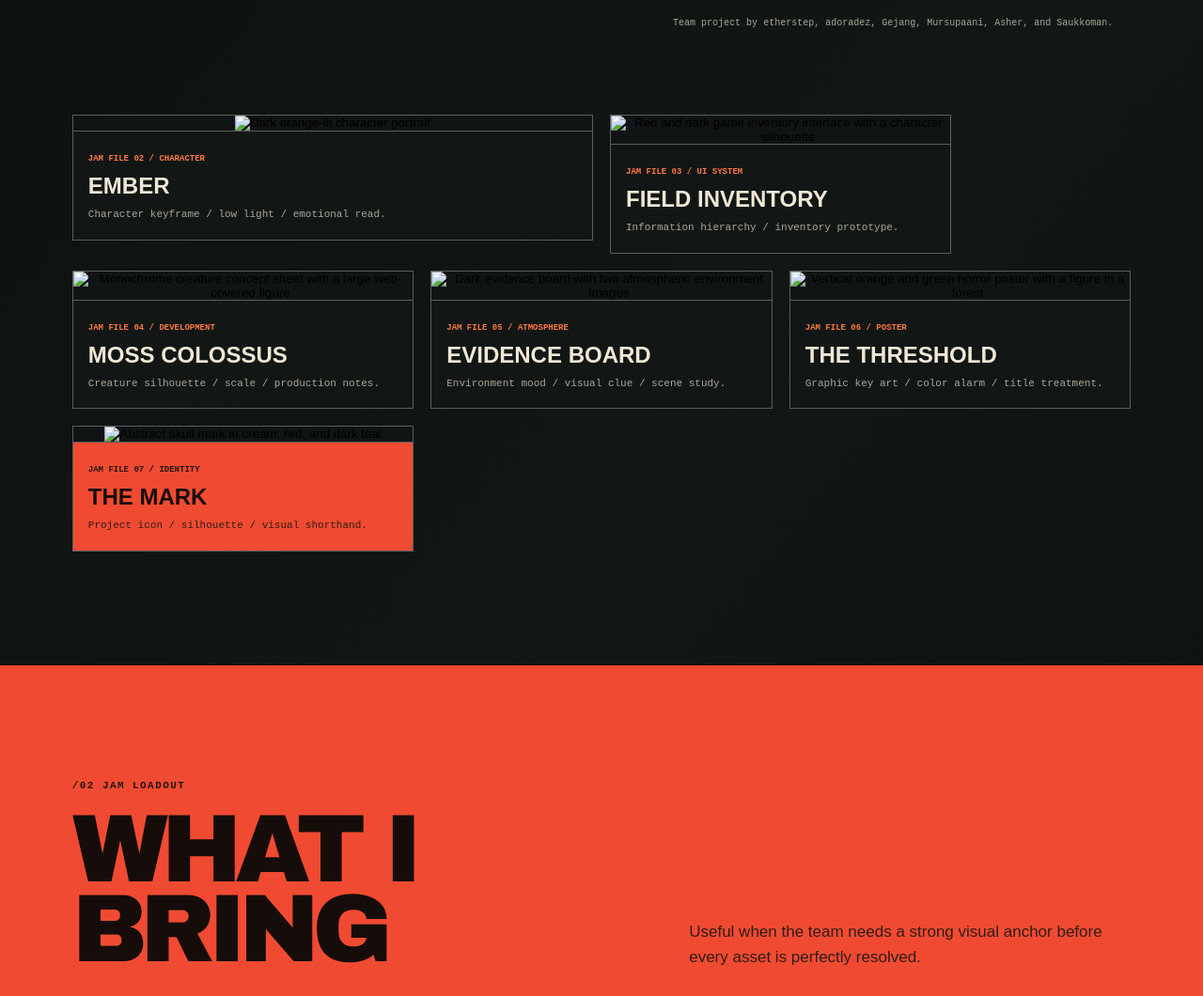
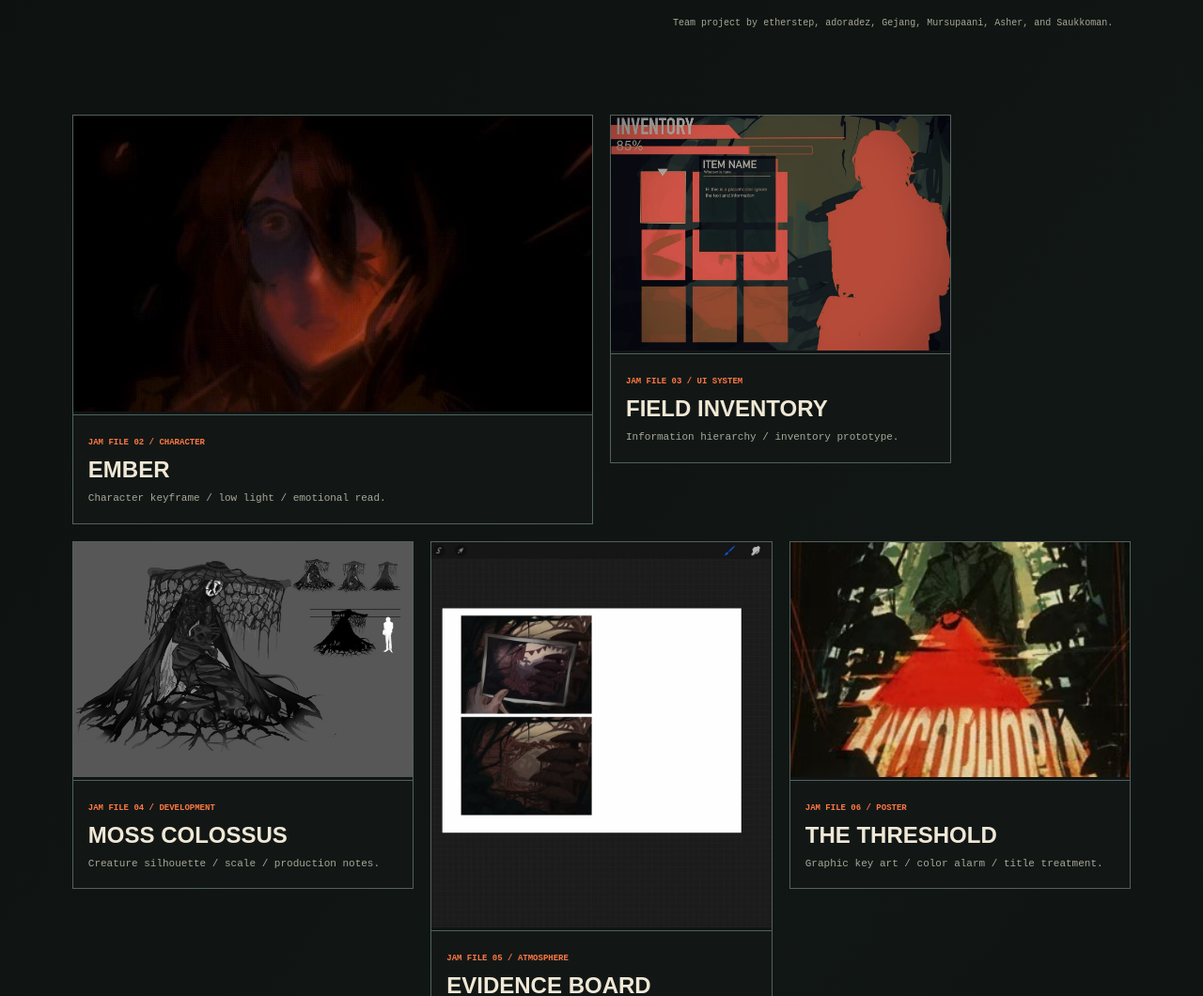
Before and after one commit to Asher14210/AsherPortfolio, a plain HTML site: page gamejam.html in a window 1280 px wide. Shown: the part 1740-2800 px from the top of the page at 94% size. Drawn offline with Linux system fonts and the light colour scheme.

Commit message:
Fix game jam asset paths

```diff
--- a/gamejam.html
+++ b/gamejam.html
@@ -5,7 +5,7 @@
   <meta name="viewport" content="width=device-width, initial-scale=1">
   <meta name="description" content="Asher's game jam archive — character art, UI, visual development, and strange little worlds.">
   <title>Game Jam Archive — Asher</title>
-  <link rel="icon" type="image/png" href="assets/gamejam/skull-mark.png">
+  <link rel="icon" type="image/png" href="skull-mark.png">
   <link rel="stylesheet" href="gamejam.css">
   <link rel="stylesheet" href="gamejam-overrides.css">
   <script defer src="gamejam.js"></script>
@@ -36,7 +36,7 @@
       <div class="gj-terminal" aria-label="Game jam archive status">
         <div class="gj-terminal-bar"><span>JAM_STATUS.EXE</span><span>— □ ×</span></div>
         <div class="gj-terminal-body">
-          <div class="gj-terminal-mark"><img src="assets/gamejam/skull-mark.png" alt="Abstract skull mark"></div>
+          <div class="gj-terminal-mark"><img src="skull-mark.png" alt="Abstract skull mark"></div>
           <p class="gj-terminal-label">CURRENT DIRECTIVE</p>
           <h2>BUILD THE<br>MOOD FIRST.</h2>
           <div class="gj-progress"><span style="--progress:78%"></span></div>
@@ -59,7 +59,7 @@
       </div>
 
       <article class="gj-feature">
-        <div class="gj-feature-image gj-frame"><span class="gj-corner gj-corner-tl"></span><span class="gj-corner gj-corner-br"></span><img src="assets/gamejam/mycophobia-poster.png" alt="Mycophobia fungal horror poster with a character and fungal shapes"></div>
+        <div class="gj-feature-image gj-frame"><span class="gj-corner gj-corner-tl"></span><span class="gj-corner gj-corner-br"></span><img src="mycophobia-poster.png" alt="Mycophobia fungal horror poster with a character and fungal shapes"></div>
         <div class="gj-feature-copy">
           <p class="gj-file-id">JAM FILE 01 // KEY ART</p>
           <h3>MYCOPHOBIA</h3>
@@ -77,28 +77,28 @@
       </article>
 
       <div class="gj-file-grid">
-        <article class="gj-file-card gj-file-card-wide" data-full="assets/gamejam/ember-portrait.jpeg" data-title="EMBER / CHARACTER KEYFRAME">
-          <button class="gj-image-button" aria-label="Open Ember character keyframe"><img src="assets/gamejam/ember-portrait.jpeg" alt="Dark orange-lit character portrait"></button>
+        <article class="gj-file-card gj-file-card-wide" data-full="ember-portrait.jpeg" data-title="EMBER / CHARACTER KEYFRAME">
+          <button class="gj-image-button" aria-label="Open Ember character keyframe"><img src="ember-portrait.jpeg" alt="Dark orange-lit character portrait"></button>
           <div class="gj-card-copy"><span>JAM FILE 02 / CHARACTER</span><h3>EMBER</h3><p>Character keyframe / low light / emotional read.</p></div>
         </article>
-        <article class="gj-file-card" data-full="assets/gamejam/inventory-ui.jpeg" data-title="FIELD INVENTORY / UI PASS">
-          <button class="gj-image-button" aria-label="Open field inventory UI"><img src="assets/gamejam/inventory-ui.jpeg" alt="Red and dark game inventory interface with a character silhouette"></button>
+        <article class="gj-file-card" data-full="inventory-ui.jpeg" data-title="FIELD INVENTORY / UI PASS">
+          <button class="gj-image-button" aria-label="Open field inventory UI"><img src="inventory-ui.jpeg" alt="Red and dark game inventory interface with a character silhouette"></button>
           <div class="gj-card-copy"><span>JAM FILE 03 / UI SYSTEM</span><h3>FIELD INVENTORY</h3><p>Information hierarchy / inventory prototype.</p></div>
         </article>
-        <article class="gj-file-card" data-full="assets/gamejam/creature-sheet.jpeg" data-title="MOSS COLOSSUS / CREATURE SHEET">
-          <button class="gj-image-button" aria-label="Open moss colossus creature sheet"><img src="assets/gamejam/creature-sheet.jpeg" alt="Monochrome creature concept sheet with a large web-covered figure"></button>
+        <article class="gj-file-card" data-full="creature-sheet.jpeg" data-title="MOSS COLOSSUS / CREATURE SHEET">
+          <button class="gj-image-button" aria-label="Open moss colossus creature sheet"><img src="creature-sheet.jpeg" alt="Monochrome creature concept sheet with a large web-covered figure"></button>
           <div class="gj-card-copy"><span>JAM FILE 04 / DEVELOPMENT</span><h3>MOSS COLOSSUS</h3><p>Creature silhouette / scale / production notes.</p></div>
         </article>
-        <article class="gj-file-card gj-file-card-tall" data-full="assets/gamejam/evidence-board.jpeg" data-title="EVIDENCE BOARD / ENVIRONMENT">
-          <button class="gj-image-button" aria-label="Open evidence board concept"><img src="assets/gamejam/evidence-board.jpeg" alt="Dark evidence board with two atmospheric environment images"></button>
+        <article class="gj-file-card gj-file-card-tall" data-full="evidence-board.jpeg" data-title="EVIDENCE BOARD / ENVIRONMENT">
+          <button class="gj-image-button" aria-label="Open evidence board concept"><img src="evidence-board.jpeg" alt="Dark evidence board with two atmospheric environment images"></button>
           <div class="gj-card-copy"><span>JAM FILE 05 / ATMOSPHERE</span><h3>EVIDENCE BOARD</h3><p>Environment mood / visual clue / scene study.</p></div>
         </article>
-        <article class="gj-file-card" data-full="assets/gamejam/threshold-poster.jpeg" data-title="THE THRESHOLD / POSTER STUDY">
-          <button class="gj-image-button" aria-label="Open the threshold poster"><img src="assets/gamejam/threshold-poster.jpeg" alt="Vertical orange and green horror poster with a figure in a forest"></button>
+        <article class="gj-file-card" data-full="threshold-poster.jpeg" data-title="THE THRESHOLD / POSTER STUDY">
+          <button class="gj-image-button" aria-label="Open the threshold poster"><img src="threshold-poster.jpeg" alt="Vertical orange and green horror poster with a figure in a forest"></button>
           <div class="gj-card-copy"><span>JAM FILE 06 / POSTER</span><h3>THE THRESHOLD</h3><p>Graphic key art / color alarm / title treatment.</p></div>
         </article>
-        <article class="gj-file-card gj-file-card-mark" data-full="assets/gamejam/skull-mark.png" data-title="MARK / PROJECT ICON">
-          <button class="gj-image-button" aria-label="Open project skull mark"><img src="assets/gamejam/skull-mark.png" alt="Abstract skull mark in cream, red, and dark teal"></button>
+        <article class="gj-file-card gj-file-card-mark" data-full="skull-mark.png" data-title="MARK / PROJECT ICON">
+          <button class="gj-image-button" aria-label="Open project skull mark"><img src="skull-mark.png" alt="Abstract skull mark in cream, red, and dark teal"></button>
           <div class="gj-card-copy"><span>JAM FILE 07 / IDENTITY</span><h3>THE MARK</h3><p>Project icon / silhouette / visual shorthand.</p></div>
         </article>
       </div>
```
